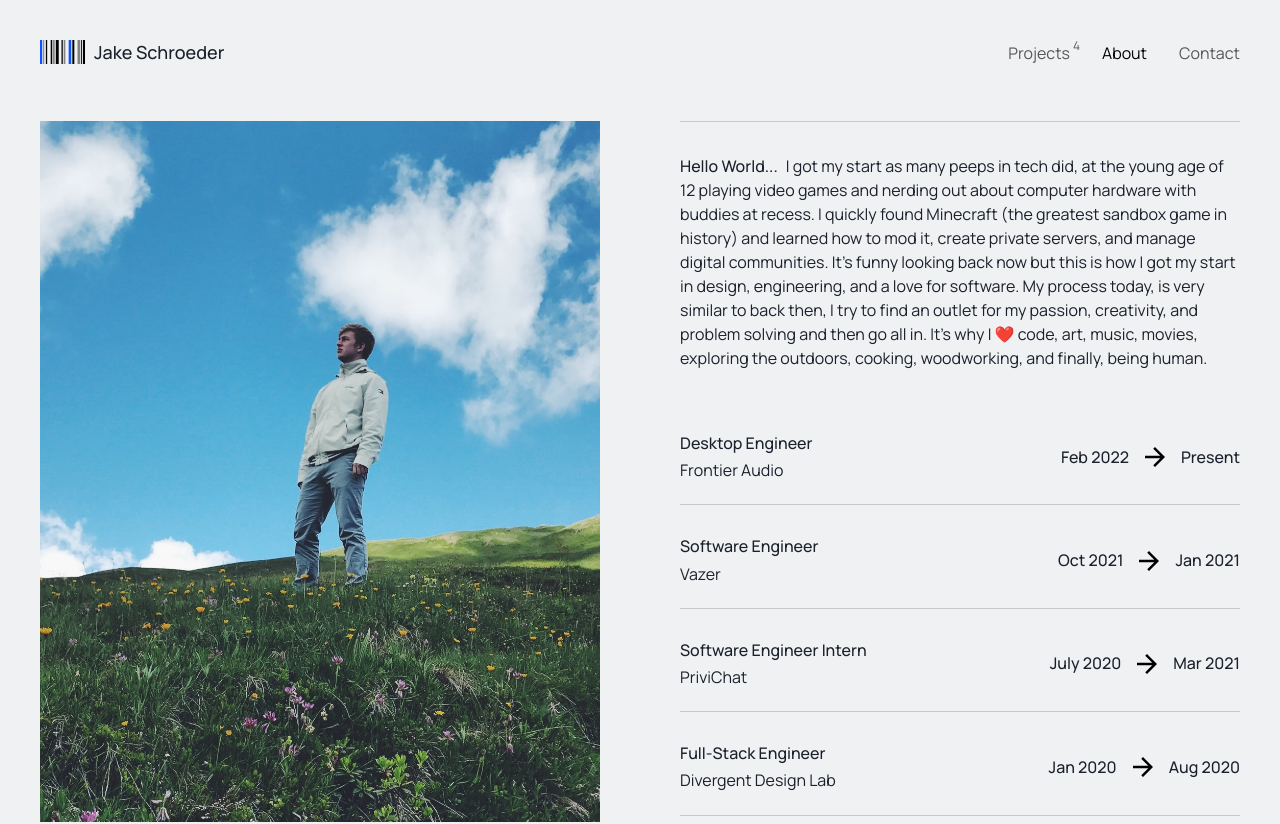
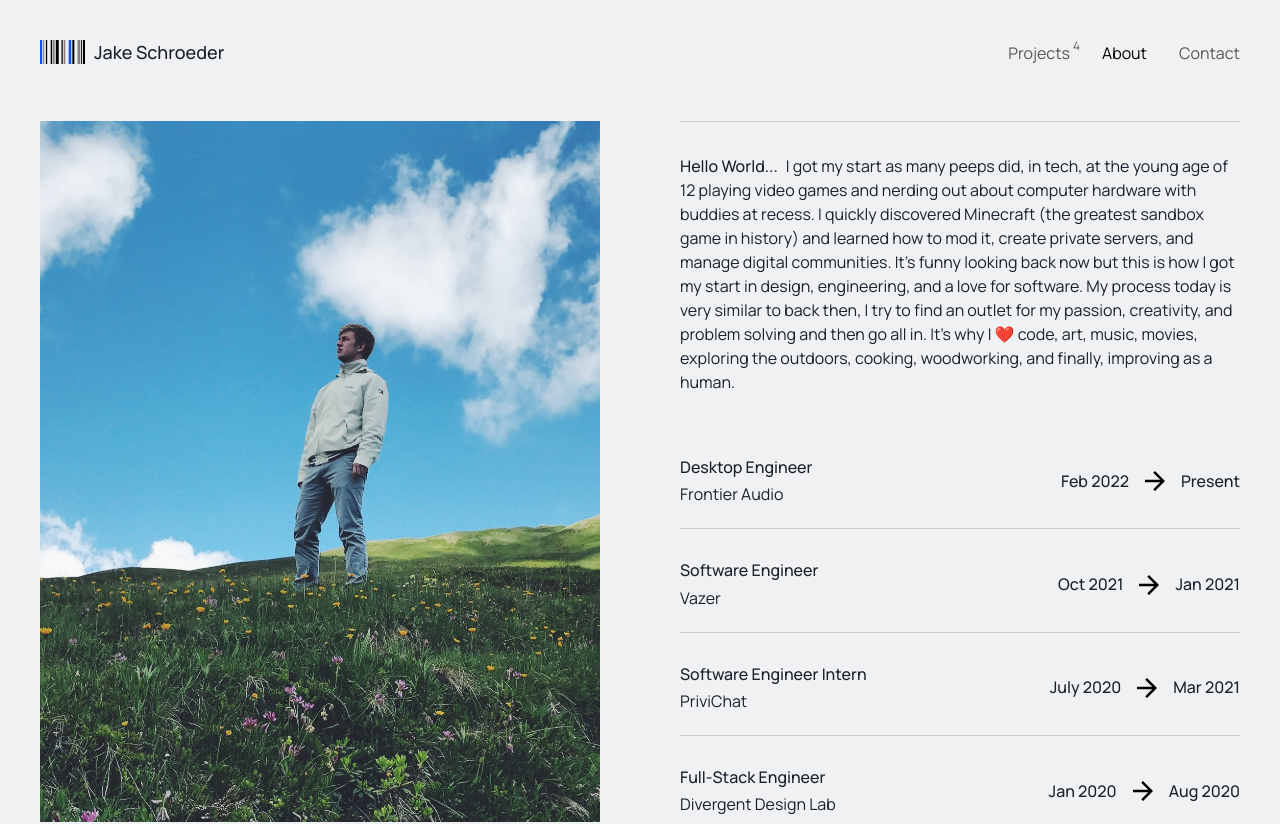
Before and after one commit to JakeSchroeder/jakethefirst.com, a Next.js app: page /about in a window 1280 px wide. Shown: the top 824 px of the page. Built offline with nearby package versions, Linux system fonts and the light colour scheme.

Commit message:
Update about.tsx

```diff
--- a/pages/about.tsx
+++ b/pages/about.tsx
@@ -115,13 +115,13 @@ const About: FC = () => {
                   <Box as="span" fontWeight="medium" mr="2">
                     Hello World...
                   </Box>
-                  I got my start as many peeps in tech did, at the young age of 12 playing video games and nerding out
-                  about computer hardware with buddies at recess. I quickly found Minecraft (the greatest sandbox game
+                  I got my start as many peeps did, in tech, at the young age of 12 playing video games and nerding out
+                  about computer hardware with buddies at recess. I quickly discovered Minecraft (the greatest sandbox game
                   in history) and learned how to mod it, create private servers, and manage digital communities.
                   It&apos;s funny looking back now but this is how I got my start in design, engineering, and a love for
-                  software. My process today, is very similar to back then, I try to find an outlet for my passion,
+                  software. My process today is very similar to back then, I try to find an outlet for my passion,
                   creativity, and problem solving and then go all in. It&apos;s why I ❤️ code, art, music, movies,
-                  exploring the outdoors, cooking, woodworking, and finally, being human.
+                  exploring the outdoors, cooking, woodworking, and finally, improving as a human.
                 </Text>
               </SlideFade>
             </Box>
```
